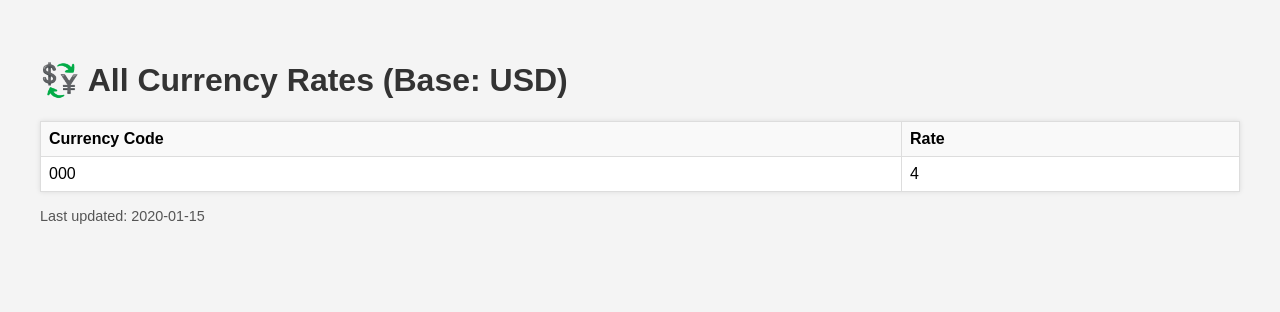
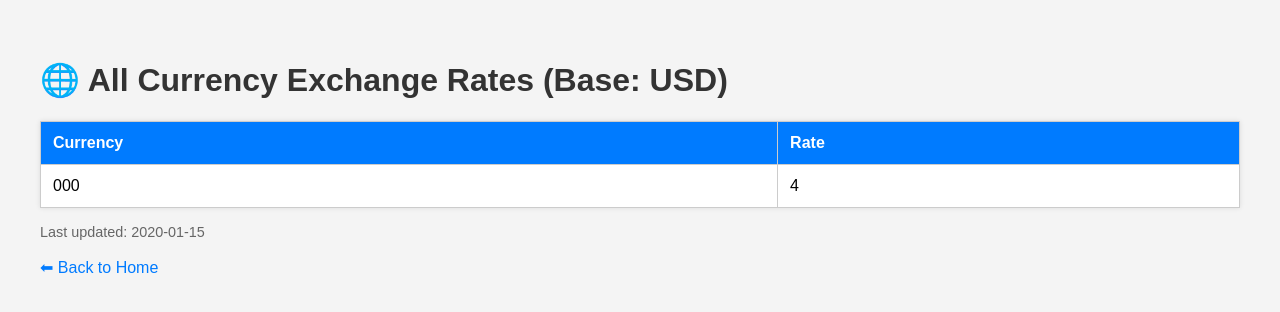
Before and after one commit to beyzanurbostancioglu/currency-rate-tracker, a Flask app: template templates/all_rates.html in a window 1280 px wide. Shown: the top 312 px of the page. Run offline with Flask 3, Linux system fonts and the light colour scheme; the template is opened without the code that fills it: most values are stand-ins (such as "Sample title", 1, 10 or a date in 2020).

Commit message:
Enhance all rates page with table layout for better readability

```diff
--- a/templates/all_rates.html
+++ b/templates/all_rates.html
@@ -15,32 +15,39 @@
         table {
             width: 100%;
             border-collapse: collapse;
-            margin-top: 1rem;
             background: white;
             box-shadow: 0 0 5px rgba(0,0,0,0.1);
         }
         th, td {
-            padding: 0.5rem;
-            border: 1px solid #ddd;
+            padding: 0.75rem;
+            border: 1px solid #ccc;
             text-align: left;
         }
         th {
+            background-color: #007bff;
+            color: white;
+        }
+        tr:nth-child(even) {
             background-color: #f9f9f9;
         }
         .timestamp {
             margin-top: 1rem;
-            color: #555;
             font-size: 0.9rem;
+            color: #666;
+        }
+        a {
+            text-decoration: none;
+            color: #007bff;
         }
     </style>
 </head>
 <body>
-    <h1>💱 All Currency Rates (Base: USD)</h1>
+    <h1>🌐 All Currency Exchange Rates (Base: USD)</h1>
 
     <table>
         <thead>
             <tr>
-                <th>Currency Code</th>
+                <th>Currency</th>
                 <th>Rate</th>
             </tr>
         </thead>
@@ -57,5 +64,8 @@
     <div class="timestamp">
         Last updated: {{ last_update }}
     </div>
+
+    <br>
+    <a href="/">⬅ Back to Home</a>
 </body>
 </html>
```
